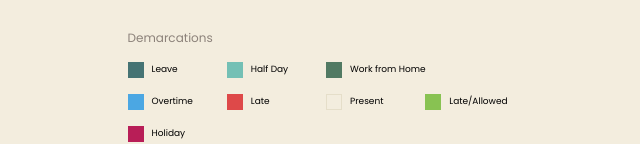
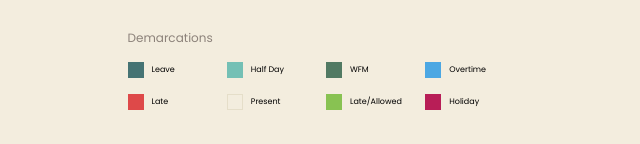
Before and after one commit to Snehil-Shrivastava/xvs-attendance-app, a Next.js app: page /attendance in a window 1280 px wide. Shown: the part 808-952 px from the top of the page, without its empty margins (320-960 px from the left). Built offline with nearby package versions, Linux system fonts and the light colour scheme; no server answers; a web font is replaced by a local one.

Commit message:
minor changes

```diff
--- a/components/AttendanceCalendarView.tsx
+++ b/components/AttendanceCalendarView.tsx
@@ -242,7 +242,7 @@ const AttendanceCalendarView = () => {
           Demarcations
         </span>
 
-        <div className="grid grid-cols-4 gap-y-4 gap-x-3 text-[9px]">
+        <div className="grid grid-cols-4 gap-y-4 gap-x-3 text-[8px]">
           {/* Row 1 */}
           <div className="flex items-center gap-2">
             <span className="w-4 h-4 bg-[#457373] shrink-0" />
@@ -252,9 +252,9 @@ const AttendanceCalendarView = () => {
             <span className="w-4 h-4 bg-[#74C0B5] shrink-0" />
             <span>Half Day</span>
           </div>
-          <div className="flex items-center gap-2 col-span-2">
+          <div className="flex items-center gap-2">
             <span className="w-4 h-4 bg-[#517A63] shrink-0" />
-            <span>Work from Home</span>
+            <span>WFM</span>
           </div>
           <div className="flex items-center gap-2">
             <span className="w-4 h-4 bg-[#4BA7E3] shrink-0" />
--- a/components/AttendanceHistory.tsx
+++ b/components/AttendanceHistory.tsx
@@ -134,12 +134,12 @@ const AttendanceHistory = () => {
                   <div className="flex justify-end">
                     {isLate ? (
                       <div className="bg-[#C23C3C] text-white text-xs font-medium px-2 py-1.5 flex items-center justify-center gap-1.5 rounded-xs shadow-xs">
-                        <XCircle className="w-4 h-4 shrink-0" />
+                        <XCircle className="w-3 h-3 shrink-0" />
                         <span>Late</span>
                       </div>
                     ) : (
                       <div className="bg-[#F28B31] text-white text-xs font-medium px-2 py-1.5 flex items-center justify-center gap-1.5 rounded-xs shadow-xs">
-                        <Check className="w-4 h-4 shrink-0 stroke-3" />
+                        <Check className="w-3 h-3 shrink-0 stroke-3" />
                         <span>On Time</span>
                       </div>
                     )}
--- a/components/HamburgerMenu.tsx
+++ b/components/HamburgerMenu.tsx
@@ -19,7 +19,7 @@ import profileSVG from "@/public/profile.svg";
 
 // Nav items (excluding Logout)
 const NAV_ITEMS = [
-  { label: "Home", href: "/", icon: homeSVG },
+  { label: "Dashboard", href: "/", icon: homeSVG },
   { label: "Attendance", href: "/attendance", icon: attendanceSVG },
   { label: "Leaves", href: "#", icon: leavesSVG },
   { label: "Late Arrivals", href: "#", icon: laterArrivalSVG },
```
